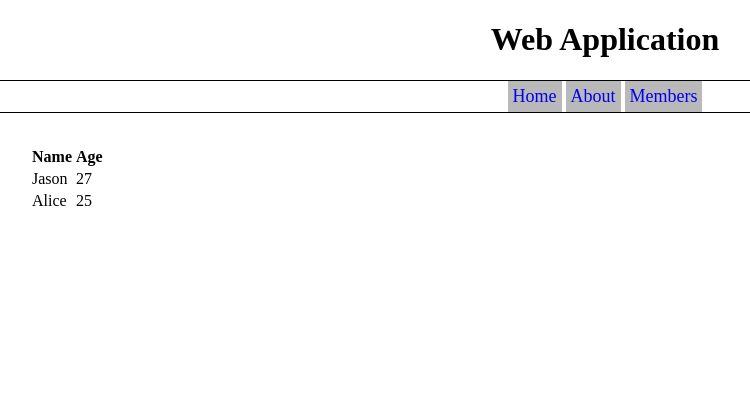
After one commit to SegCodes/devops-project, a Flask app: page /members in a window 1280 px wide; the page is wider, and only the part inside the window is pictured. The commit adds this page. Shown: the top 420 px of that part, without its empty margins (35-785 px from the left). Run offline with Flask 3, Linux system fonts and the light colour scheme.

Commit message:
fleshed out app

```diff
--- a/application/app/routes.py
+++ b/application/app/routes.py
@@ -1,6 +1,20 @@
-from flask import flash, render_template, redirect, url_for, request, jsonify
+from flask import render_template, redirect, url_for, request, jsonify
 from . import app
 
 @app.route('/')
+@app.route('/home')
 def home():
     return render_template('home.html')
+
+@app.route('/about')
+def about():
+    return render_template('about.html')
+
+@app.route('/members')
+def members():
+    members_data = [
+            {"name": "Jason", "age": "27"},
+            {"name": "Alice", "age": "25"}
+        ]
+
+    return render_template('members.html', members = members_data)
--- a/application/app/static/css/style.css
+++ b/application/app/static/css/style.css
@@ -22,8 +22,23 @@ nav {
 nav > a {
     display: inline-block;
     font-size: large;
+    text-decoration: none;
+    background-color: rgb(185, 185, 185);
+    padding: 5px;
+}
+
+nav > a:hover {
+    background-color: rgb(215, 215, 215);
+    transition: 0.1s background-color;
+    -moz-transition: 0.1s background-color;
+}
+
+nav > a:active {
+    background-color: rgb(155, 155, 155);
+    transition: 0s background-color;
+    -moz-transition: 0s background-color;
 }
 
 main {
-    margin: 2%;
+    margin: 2.5% 5%;
 }
--- /dev/null
+++ b/application/app/templates/about.html
@@ -0,0 +1,5 @@
+{% extends 'base.html' %}
+{% block title %}About{% endblock %}
+{% block content %}
+    <p>I'm a DevOps student and this is my ending project.</p>
+{% endblock %}
--- a/application/app/templates/base.html
+++ b/application/app/templates/base.html
@@ -13,8 +13,9 @@
         <h1>Web Application</h1>
     </header>
     <nav>
-        <a>Home</a>
-        <a>About</a>
+        <a href="{{url_for('home')}}">Home</a>
+        <a href="{{url_for('about')}}">About</a>
+        <a href="{{url_for('members')}}">Members</a>
     </nav>
     <main>
         {% block content %}{% endblock %}
--- /dev/null
+++ b/application/app/templates/members.html
@@ -0,0 +1,18 @@
+{% extends 'base.html' %}
+{% block title %}Members{% endblock %}
+{% block content %}
+    <table>
+        <thead>
+            <th>Name</th>
+            <th>Age</th>
+        </thead>
+        <tbody>
+            {% for member in members %}
+            <tr>
+                <td>{{member.name}}</td>
+                <td>{{member.age}}</td>
+            </tr>
+            {% endfor %}
+        </tbody>
+    </table>
+{% endblock %}
```
Also changed, not shown: application/config.py (added, +10 -0 lines), application/main.py (renamed from application/app/main.py), 1 other file.
